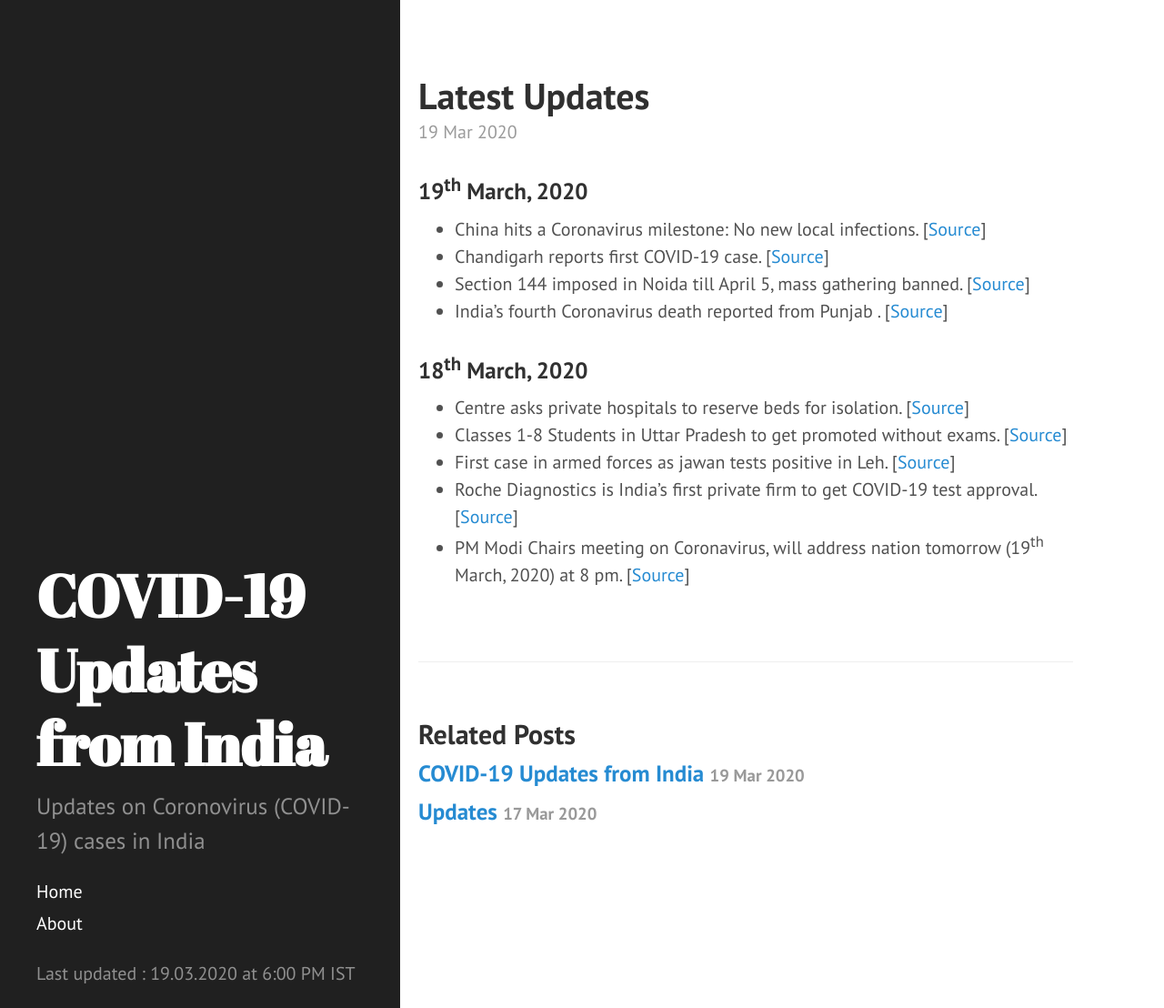
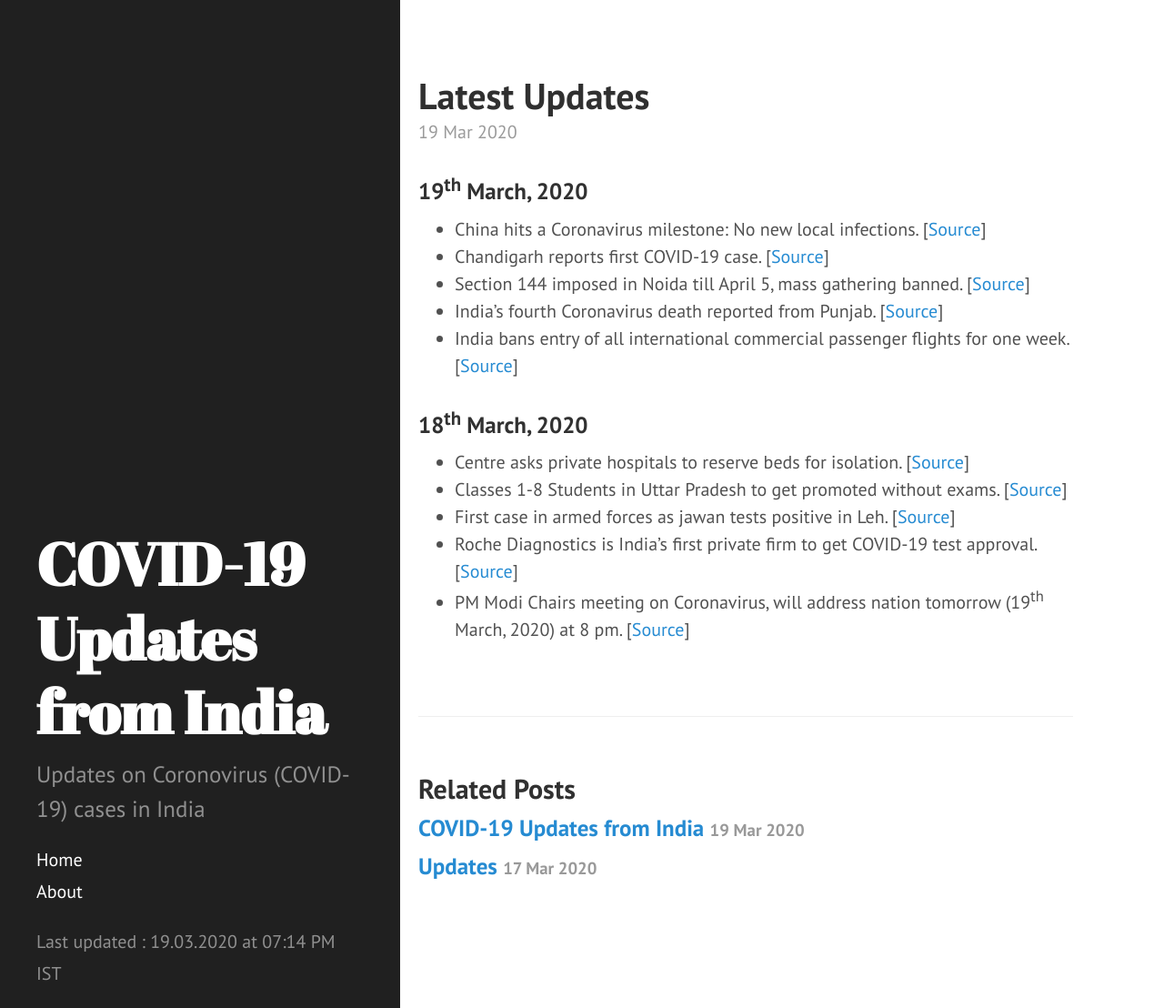
Before and after one commit to bhooraj/covid19updates-india, a Jekyll site: the page built from _posts/2020-03-19-Latest-updates.md, in a window 1280 px wide and 1108 px high. Shown: the whole window at 91% size. Built offline with Jekyll 4.4.1, drawn with Linux system fonts in a browser that asks for light colours.

Commit message:
Updated news section

```diff
--- a/_data/last_updated.yml
+++ b/_data/last_updated.yml
@@ -1 +1 @@
-- updated_on : "19.03.2020 at 6:00 PM IST"
+- updated_on : "19.03.2020 at 07:14 PM IST"
--- a/_posts/2020-03-19-Latest-updates.md
+++ b/_posts/2020-03-19-Latest-updates.md
@@ -5,7 +5,8 @@ layout: post
 - China hits a Coronavirus milestone: No new local infections. [[Source](https://timesofindia.indiatimes.com/world/china/china-hits-a-coronavirus-milestone-no-new-local-infections/articleshow/74703255.cms)]
 - Chandigarh reports first COVID-19 case. [[Source](https://www.thehindu.com/news/national/coronavirus-live-updates-march-19-2020/article31105138.ece)]
 - Section 144 imposed in Noida till April 5, mass gathering banned. [[Source](https://www.livemint.com/news/india/coronavirus-in-noida-section-144-imposed-mass-gathering-banned-11584585228542.html)]
-- India's fourth Coronavirus death reported from Punjab . [[Source](https://www.ndtv.com/india-news/indias-fourth-coronavirus-death-reported-from-punjab-2197462)]
+- India's fourth Coronavirus death reported from Punjab. [[Source](https://www.ndtv.com/india-news/indias-fourth-coronavirus-death-reported-from-punjab-2197462)]
+- India bans entry of all international commercial passenger flights for one week. [[Source](https://www.livemint.com/news/india/india-bans-entry-of-all-international-commercial-passenger-flights-from-march-22-to-march-29-official-statement-11584619951721.html)]
 
 ### 18<sup>th</sup> March, 2020
 - Centre asks private hospitals to reserve beds for isolation. [[Source](http://timesofindia.indiatimes.com/articleshow/74681875.cms?utm_source=contentofinterest&utm_medium=text&utm_campaign=cppst)]
```
